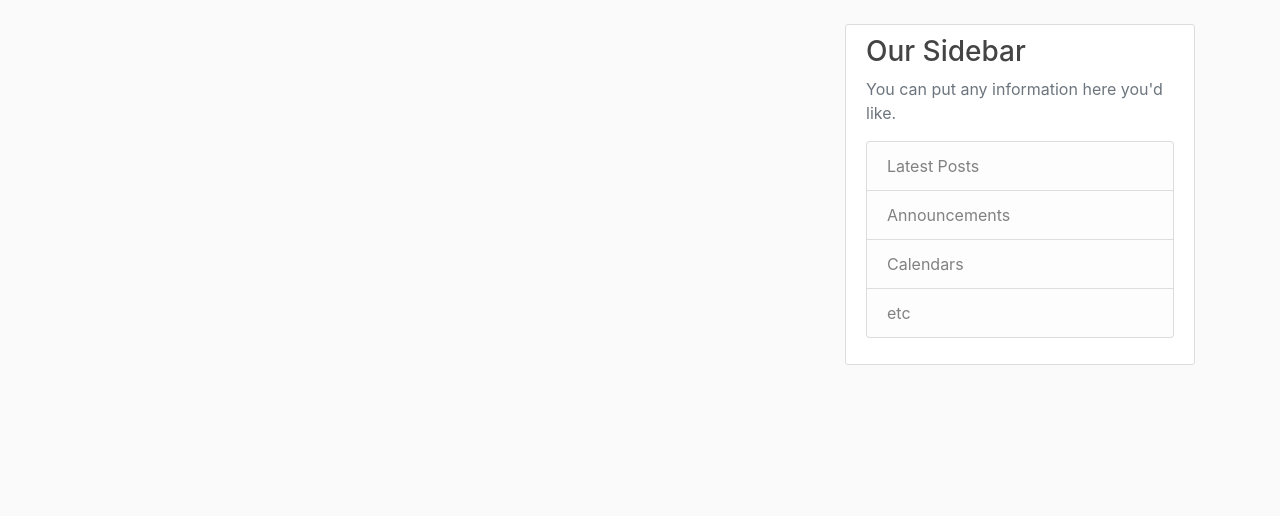
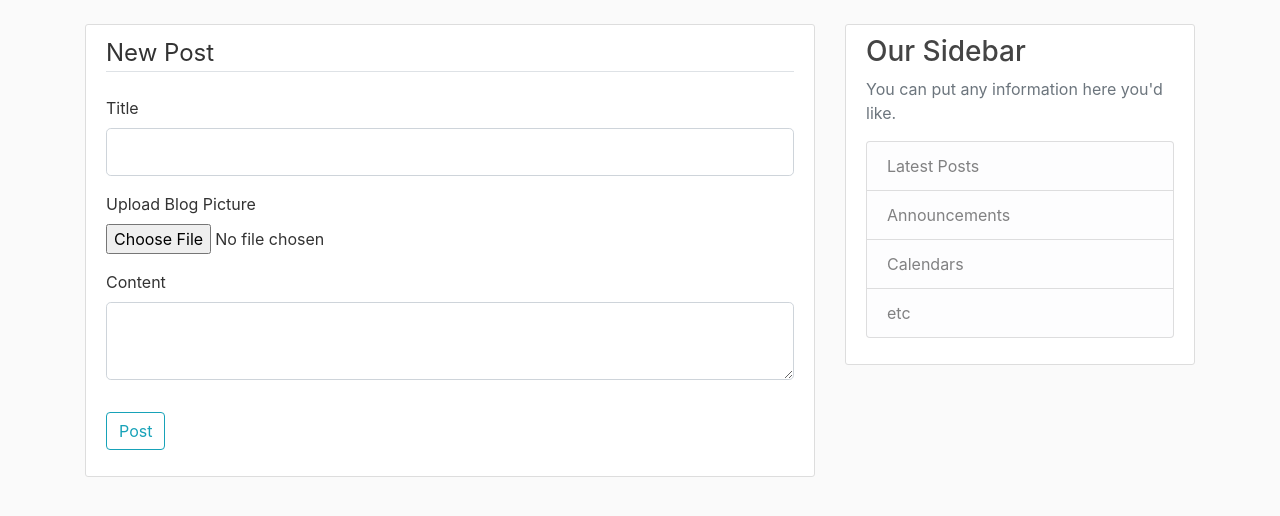
Before and after one commit to HassibIbrahim/BlogPost, a Flask app: page /post/new in a window 1280 px wide. Shown: the part 56-572 px from the top of the page. Run offline with Flask 2, Linux system fonts and the light colour scheme; a user stored in the database is signed in; some libraries are stand-ins or nearby versions.

Commit message:
added new post format

```diff
--- a/blog/routes.py
+++ b/blog/routes.py
@@ -75,10 +75,11 @@ def logout():
 
 
 def save_picture(form_picture):
-    random_hex=secrets.token_hex(8)
+    random_hex = secrets.token_hex(8)
     _, f_ext = os.path.splitext(form_picture.filename)
     picture_fn = random_hex + f_ext
-    picture_path = os.path.join(app.route_path, 'static/profile_pics', picture_fn)
+    picture_path = os.path.join(
+        app.route_path, 'static/profile_pics', picture_fn)
 
     output_size = (150, 150)
     i = Image.open(form_picture)
@@ -104,14 +105,17 @@ def account():
     elif request.method == 'GET':
         form.username.data = current_user.username
         form.email.data = current_user.email
-    image_file = url_for('static', filename='profile_pics/' + current_user.image_file)
+    image_file = url_for(
+        'static', filename='profile_pics/' + current_user.image_file)
     return render_template('account.html', title='Account',
                            image_file=image_file, form=form)
-
 
 
 @app.route("/post/new", methods=['GET', 'POST'])
 @login_required
 def new_post():
     form = PostForm()
+    if form.validate_on_submit():
+        flash('Your post has been created!', 'success')
+        return redirect(url_for('home'))
     return render_template('create_post.html', title='New Post', form=form)
--- a/blog/templates/create_post.html
+++ b/blog/templates/create_post.html
@@ -1,6 +1,53 @@
 {% extends "layout.html" %}
 {% block content %}
 
+    <div class="content-section">
+        <form method="POST" action="">
+            {{ form.hidden_tag() }}
+           <fieldset class="form-group">
+                <legend class="border-bottom mb-4">New Post</legend>
+                <div class="form-group">
+                    {{ form.title.label(class="form-control-label") }}
+                    {% if form.title.errors %}
+                        {{ form.title(class="form-control form-control-lg is-invalid") }}
+                        <div class="invalid-feedback">
+                            {% for error in form.title.errors %}
+                                <span>{{ error }}</span>
+                            {% endfor %}
+                        </div>
+                    {% else %}
+                        {{ form.title(class="form-control form-control-lg") }}
+                    {% endif %}
+                </div>
+                 <div class="form-group">
+                    {{ form.picture.label() }}
+                    {{ form.picture(class="form-control-file") }}
+                    {% if form.picture.errors %}
+                     {% for error in form.picture.errors %}
+                        <span class="text-danger">{{ error }}</span><br>
+                     {% endfor %}
+                    {% endif %}
+                </div>
+                <div class="form-group">
+                    {{ form.content.label(class="form-control-label") }}
+                    {% if form.content.errors %}
+                        {{ form.content(class="form-control form-control-lg is-invalid") }}
+                        <div class="invalid-feedback">
+                            {% for error in form.content.errors %}
+                                <span>{{ error }}</span>
+                            {% endfor %}
+                        </div>
+                    {% else %}
+                        {{ form.content(class="form-control form-control-lg") }}
+                    {% endif %}
+                </div>
 
+            </fieldset>
+            <div class="form-group">
+                {{ form.submit(class="btn btn-outline-info") }}
+            </div>
+
+        </form>
+    </div>
 
 {% endblock content %}
```
